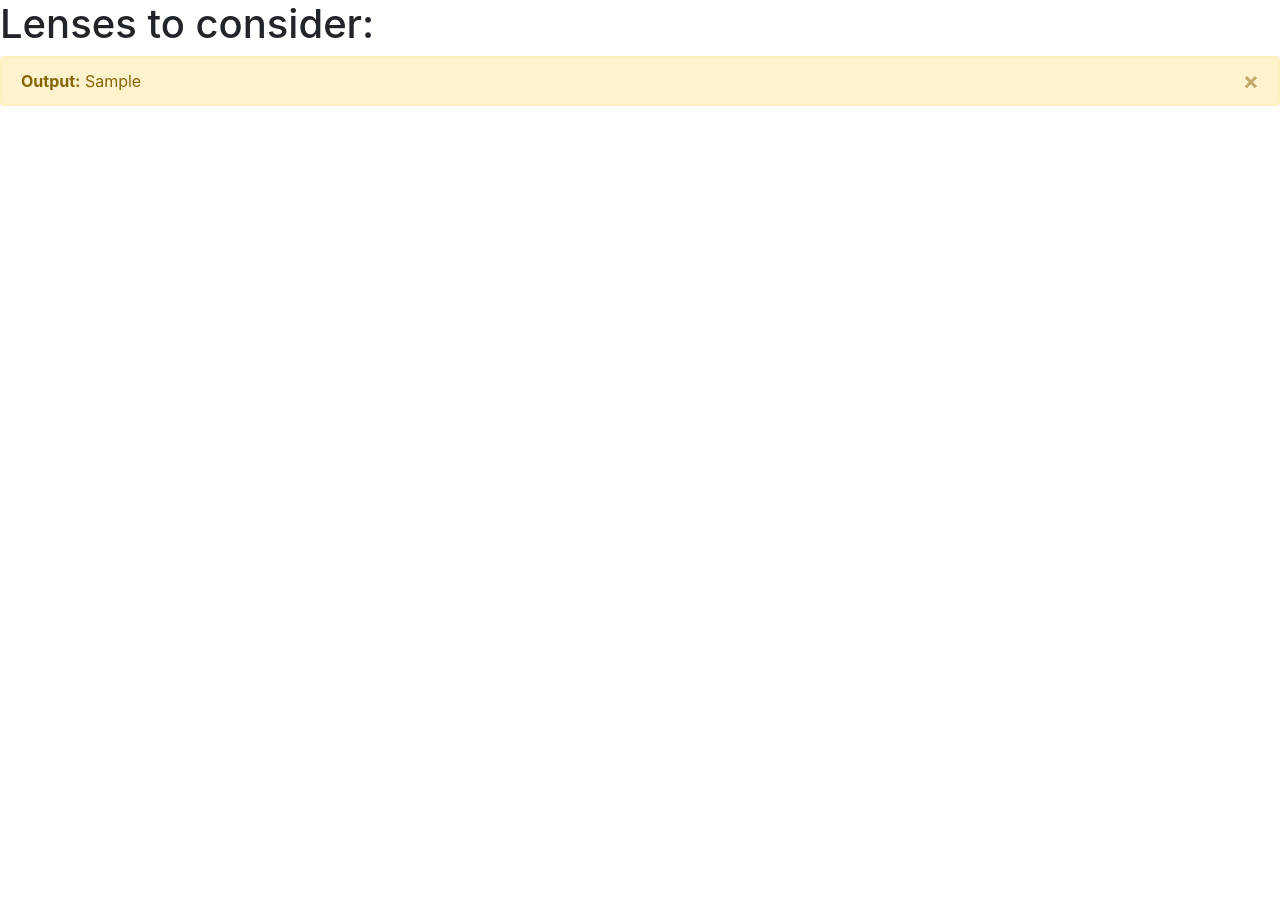
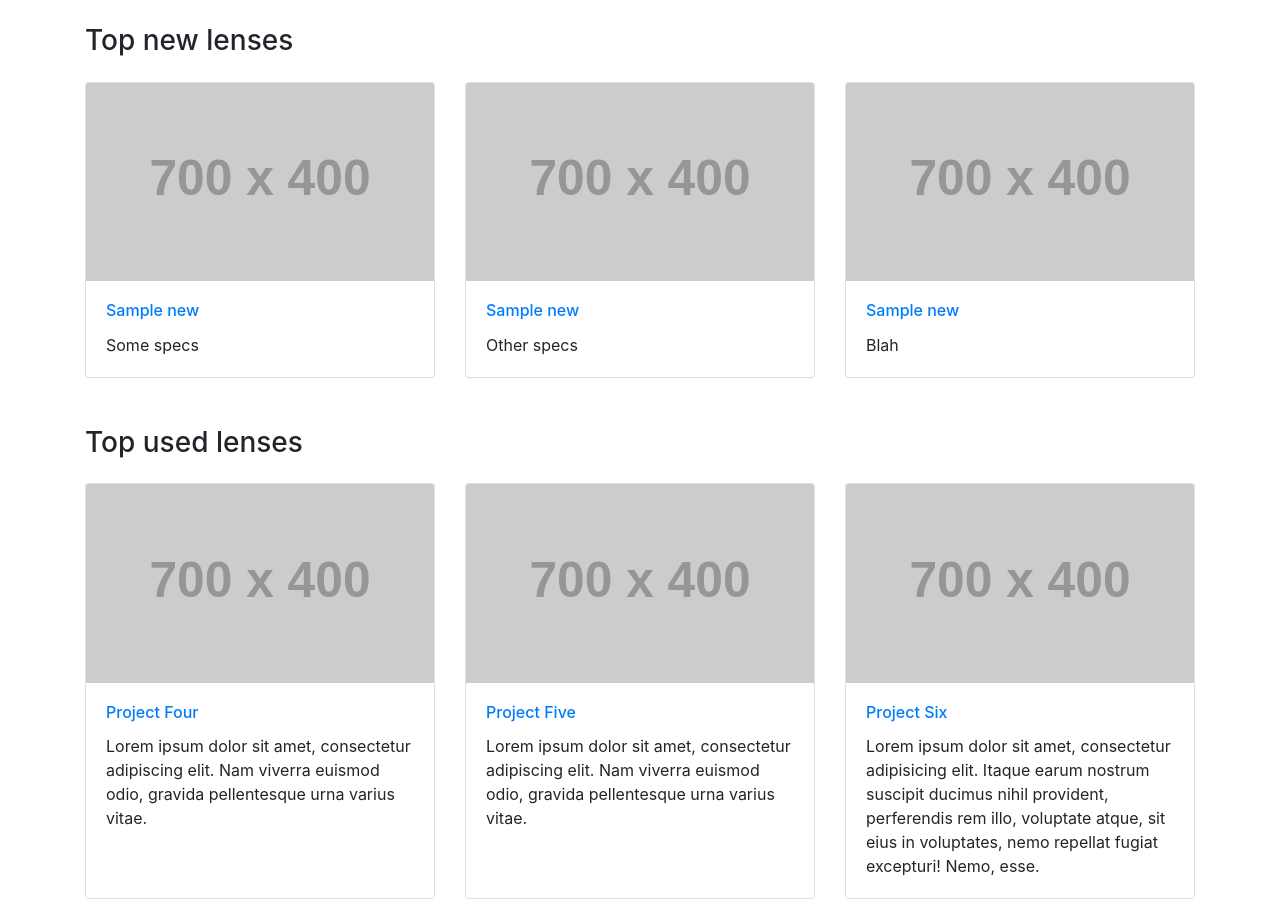
Before and after one commit to akovcharova/lens_expert, a Flask app: template flask_app/lens_app/templates/output.html in a window 1280 px wide. Before the commit the page ends 106 px from the top, so only its background shows below. Run offline with Flask 2, Linux system fonts and the light colour scheme; the template is opened without the code that fills it: most values are stand-ins (such as "Sample title", 1, 10 or a date in 2020); grey boxes labelled with a size stand in for pictures from a placeholder-image service; some libraries are stand-ins or nearby versions.

Commit message:
Getting somewhere

```diff
--- a/flask_app/lens_app/templates/output.html
+++ b/flask_app/lens_app/templates/output.html
@@ -11,19 +11,88 @@
     <!-- Custom styles for this template -->
     <link href="../static/css/bootstrap.min.css" rel="stylesheet">
 
-    <title>Lens Tips</title>
-  </head>
-  <body>
-    <h1>Lenses to consider:</h1>
+    <div class="container">
 
-    <form action="/output" method="GET">
-      <div class="alert alert-warning alert-dismissible fade show" id="my_output" role="alert">
-        <strong>Output:</strong> {{my_output}}
-        <button type="button" class="close" data-dismiss="alert" aria-label="Close">
-          <span aria-hidden="true">&times;</span>
-        </button>
+  <!-- Page Heading -->
+  <h3 class="my-4">Top new lenses
+  </h3>
+
+  <div class="row" id="top_new" >
+    <div class="col-lg-4 col-sm-6 mb-4">
+      <div class="card h-100">
+        <a href="#"><img class="card-img-top" src="http://placehold.it/700x400" alt=""></a>
+        <div class="card-body">
+          <h6 class="card-title">
+            <a href="#">{{top_new[0]}}</a>
+          </h6>
+          <p class="card-text">Some specs</p>
+        </div>
       </div>
-    </form>
+    </div>
+    <div class="col-lg-4 col-sm-6 mb-4">
+      <div class="card h-100">
+        <a href="#"><img class="card-img-top" src="http://placehold.it/700x400" alt=""></a>
+        <div class="card-body">
+          <h6 class="card-title">
+            <a href="#">{{top_new[1]}}</a>
+          </h6>
+          <p class="card-text">Other specs</p>
+        </div>
+      </div>
+    </div>
+    <div class="col-lg-4 col-sm-6 mb-4">
+      <div class="card h-100">
+        <a href="#"><img class="card-img-top" src="http://placehold.it/700x400" alt=""></a>
+        <div class="card-body">
+          <h6 class="card-title">
+            <a href="#">{{top_new[2]}}</a>
+          </h6>
+          <p class="card-text">Blah</p>
+        </div>
+      </div>
+    </div>
+  </div>
+
+  <h3 class="my-4">Top used lenses
+  </h3>
+  <div class="row">
+    <div class="col-lg-4 col-sm-6 mb-4">
+      <div class="card h-100">
+        <a href="#"><img class="card-img-top" src="http://placehold.it/700x400" alt=""></a>
+        <div class="card-body">
+          <h6 class="card-title">
+            <a href="#">Project Four</a>
+          </h6>
+          <p class="card-text">Lorem ipsum dolor sit amet, consectetur adipiscing elit. Nam viverra euismod odio, gravida pellentesque urna varius vitae.</p>
+        </div>
+      </div>
+    </div>
+    <div class="col-lg-4 col-sm-6 mb-4">
+      <div class="card h-100">
+        <a href="#"><img class="card-img-top" src="http://placehold.it/700x400" alt=""></a>
+        <div class="card-body">
+          <h6 class="card-title">
+            <a href="#">Project Five</a>
+          </h6>
+          <p class="card-text">Lorem ipsum dolor sit amet, consectetur adipiscing elit. Nam viverra euismod odio, gravida pellentesque urna varius vitae.</p>
+        </div>
+      </div>
+    </div>
+    <div class="col-lg-4 col-sm-6 mb-4">
+      <div class="card h-100">
+        <a href="#"><img class="card-img-top" src="http://placehold.it/700x400" alt=""></a>
+        <div class="card-body">
+          <h6 class="card-title">
+            <a href="#">Project Six</a>
+          </h6>
+          <p class="card-text">Lorem ipsum dolor sit amet, consectetur adipisicing elit. Itaque earum nostrum suscipit ducimus nihil provident, perferendis rem illo, voluptate atque, sit eius in voluptates, nemo repellat fugiat excepturi! Nemo, esse.</p>
+        </div>
+      </div>
+    </div>
+  </div>
+  <!-- /.row -->
+
+</div>
 
     <!-- Optional JavaScript -->
     <!-- jQuery first, then Popper.js, then Bootstrap JS -->
```
Also changed, not shown: flask_app/lens_app/templates/index.html (+38 -12 lines), flask_app/lens_app/views.py (+25 -5 lines), 1 other file.
